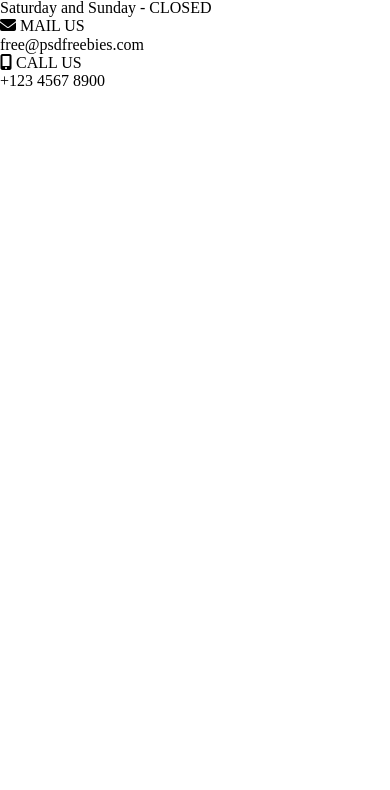
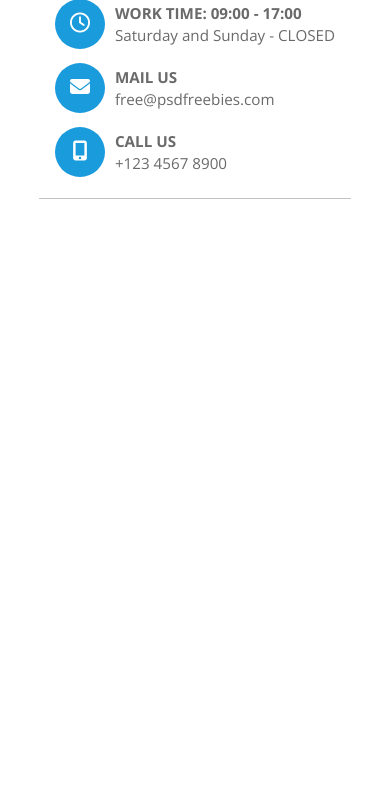
Before and after one commit to evsik/Medical-Landing, a plain HTML site: page index.html in a window 390 px wide. Shown: the part 38-828 px from the top of the page. Drawn offline with nearby package versions, Linux system fonts and the light colour scheme.

Commit message:
header completed

```diff
--- a/index.html
+++ b/index.html
@@ -5,6 +5,9 @@
     <meta name="viewport"
           content="width=device-width, user-scalable=no, initial-scale=1.0, maximum-scale=1.0, minimum-scale=1.0">
     <meta http-equiv="X-UA-Compatible" content="ie=edge">
+    <link rel="preconnect" href="https://fonts.gstatic.com">
+    <link href="https://fonts.googleapis.com/css2?family=Lato:wght@700&family=Montserrat:wght@500;700&family=Open+Sans:wght@400;700&display=swap"
+          rel="stylesheet">
     <link rel="stylesheet" href="normalize.css">
     <link rel="stylesheet" href="style.css">
     <script src="https://kit.fontawesome.com/f97ecc415a.js" crossorigin="anonymous"></script>
@@ -14,11 +17,12 @@
 <div class="container">
     <header>
         <div class="header-logo">
-            <img src="images/Logo.png" alt="logo">
+            <img src="images/Logo.png" alt="logo" class="header-logo-img">
         </div>
+        <div class="header-contacts">
             <div class="header-time">
+                <i class="far fa-clock"></i>
                 <p class="header-time-text">
-                <i class="far fa-clock"></i>
                     <span>WORK TIME: 09:00 - 17:00</span>
                     <br>
                     Saturday and Sunday - CLOSED
@@ -26,15 +30,20 @@
             </div>
             <div class="header-email">
                 <i class="fas fa-envelope"></i>
+                <p class="header-email-text">
                     <span>MAIL US</span>
                     <br>
                     free@psdfreebies.com
+                </p>
             </div>
             <div class="header-phone">
                 <i class="fas fa-mobile-alt"></i>
+                <p class="header-phone-text">
                     <span>CALL US</span>
                     <br>
                     +123 4567 8900
+                </p>
+            </div>
         </div>
     </header>
 </div>
--- a/style.css
+++ b/style.css
@@ -13,10 +13,117 @@ body {
     margin: 0 auto;
 }
 
-.container{
+.container {
     max-width: 1600px;
     margin: 0 auto;
     display: flex;
     flex-direction: column;
     min-height: 100vh;
 }
+
+header {
+    padding: 1% 10% 2% 10%;
+    display: grid;
+    grid-template-columns: 1fr 2fr;
+    position: relative;
+}
+
+header::after {
+    content: "";
+    border-bottom: 1px solid #c2c2c2;
+    width: calc(100% - 20%);
+    position: absolute;
+    bottom: 0;
+    justify-self: center;
+}
+
+.header-contacts {
+    display: flex;
+    justify-content: space-between;
+}
+
+.header-logo {
+}
+
+.header-logo-img {
+}
+
+.header-time {
+    display: flex;
+}
+
+.header-time-text, .header-email-text, .header-phone-text {
+    color: #6a6a6a;
+    font-family: "Open Sans", sans-serif;
+    /*font-size: 15px;*/
+    font-size: 1.1vmax;
+    font-weight: 400;
+    line-height: 22px;
+    align-self: center;
+}
+
+.header-time-text span, .header-email-text span, .header-phone-text span {
+    font-weight: 700;
+}
+
+.fa-clock, .fa-envelope, .fa-mobile-alt {
+    margin-right: 10px;
+    background-color: #1a9bdc;
+    font-size: 20px;
+    width: 50px;
+    height: 50px;
+    border-radius: 50%;
+    text-align: center;
+    padding-top: 14px;
+    color: #ffffff;
+}
+
+.header-email {
+    display: flex;
+    justify-self: center;
+}
+
+.header-phone {
+    display: flex;
+    justify-self: end;
+}
+
+@media screen and (max-width: 1200px) {
+}
+
+@media screen and (max-width: 992px) {
+    header {
+        grid-template-columns: 1fr;
+        grid-template-rows: 1fr;
+        grid-gap: 15px;
+    }
+
+    .header-logo {
+        justify-self: center;
+    }
+}
+
+@media screen and (max-width: 768px) {
+    .header {
+        padding: 1% 10% 4% 10%;
+    }
+
+}
+
+@media screen and (max-width: 576px) {
+    .header-contacts {
+        flex-direction: column;
+        justify-self: center;
+    }
+
+    .header-time-text, .header-email-text, .header-phone-text {
+        font-size: 1.8vmax;
+    }
+
+    .header-time, .header-email, .header-phone {
+        margin-bottom: 5%;
+    }
+}
+
+@media screen and (max-width: 350px) {
+}
```
Lines whose indentation alone changed are shown as unchanged.
